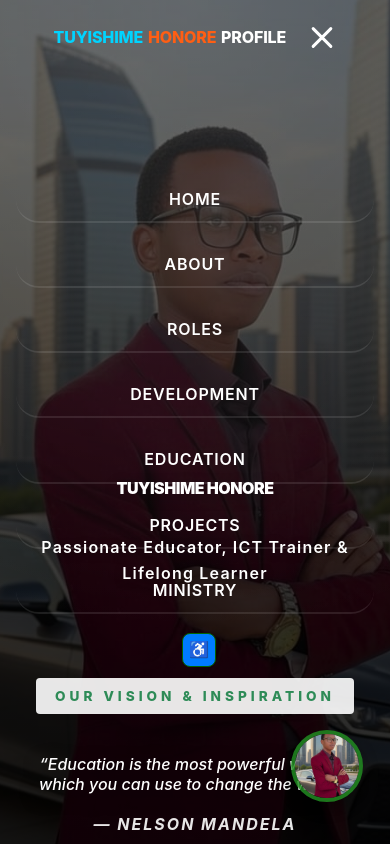
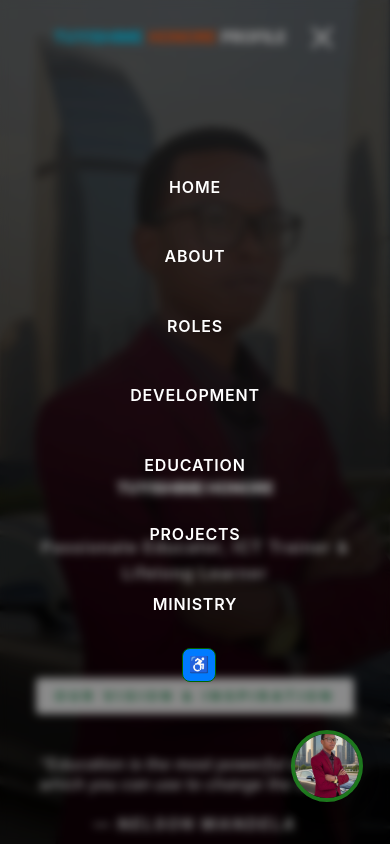
Before and after one commit to honoretuyishime67-maker/Tuyishime-Honore, a plain HTML site: page index.html in a window 390 px wide. Both pictures are taken after a click on the element 322 px from the left and 37 px from the top of the page. Shown: the top 844 px of the page. Drawn offline with Linux system fonts and the light colour scheme.

Commit message:
Update mobile menu background: use transparent glassmorphism blur instead of solid color over all pages to prevent harsh overlapping.

```diff
--- a/styles.css
+++ b/styles.css
@@ -413,7 +413,9 @@ header::after {
     left: 0;
     width: 100%;
     height: 100dvh;
-    background: #064e3b; /* Fallback */
+    background: rgba(6, 78, 59, 0.90) !important; /* Semi-transparent dark green */
+    backdrop-filter: blur(12px); /* Premium glassmorphism so content underneath is gracefully visible */
+    -webkit-backdrop-filter: blur(12px);
     flex-direction: column;
     justify-content: center;
     align-items: center;
@@ -433,33 +435,33 @@ header::after {
     pointer-events: auto; /* Enable clicks when visible */
   }
 
-  /* Homepage specific: fully transparent menu to show background image as requested */
+  /* Homepage specific: deeply transparent menu to show clear background image */
   body.home .nav-links {
-    background: transparent !important;
-    backdrop-filter: none;
+    background: rgba(0, 0, 0, 0.4) !important; /* Even lighter overlay for the image */
+    backdrop-filter: blur(4px);
+    -webkit-backdrop-filter: blur(4px);
   }
 
   .nav-links a {
-    font-size: 1.8rem;
-    font-weight: 800;
+    font-size: 1.6rem; /* Slightly smaller for cleaner look */
+    font-weight: 700;
     color: #fff !important;
     text-transform: uppercase;
     letter-spacing: 0.05em;
-    padding: 1.2rem;
+    padding: 1rem;
     width: 100%;
     max-width: 400px;
     text-align: center;
     text-decoration: none;
-    border-bottom: 2px solid rgba(255, 255, 255, 0.1);
     display: block;
-  }
-
-  .nav-links a:last-child {
-    border-bottom: none;
-  }
-
-  .nav-links a:last-child {
-    border-bottom: none;
+    margin: 0.2rem 0;
+    border-radius: 12px;
+    transition: background 0.2s ease, transform 0.2s ease;
+  }
+
+  .nav-links a:hover, .nav-links a:active {
+    background: rgba(255, 255, 255, 0.1);
+    transform: scale(1.02);
   }
 
   /* Menu Toggle Animation */
```
